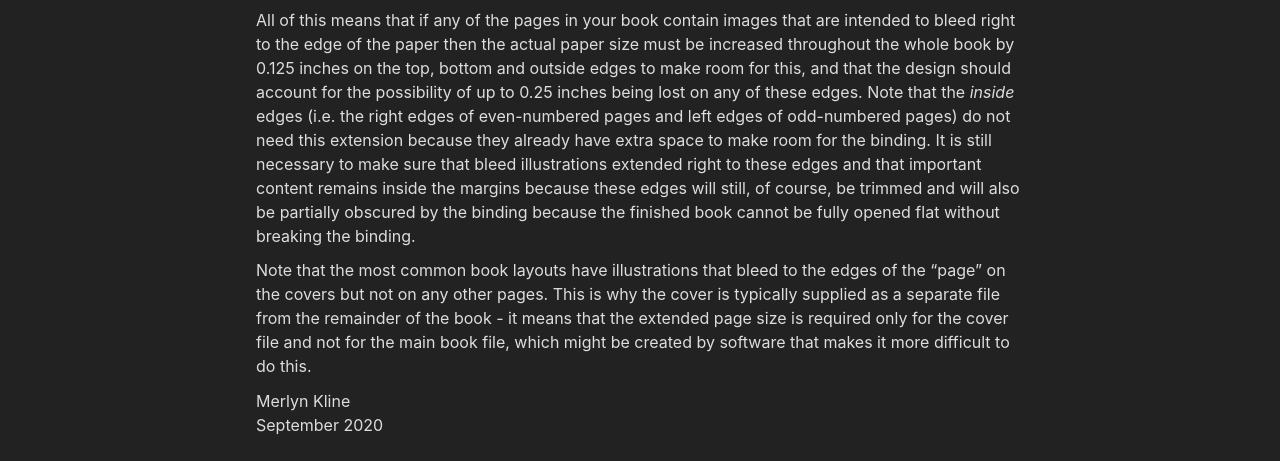
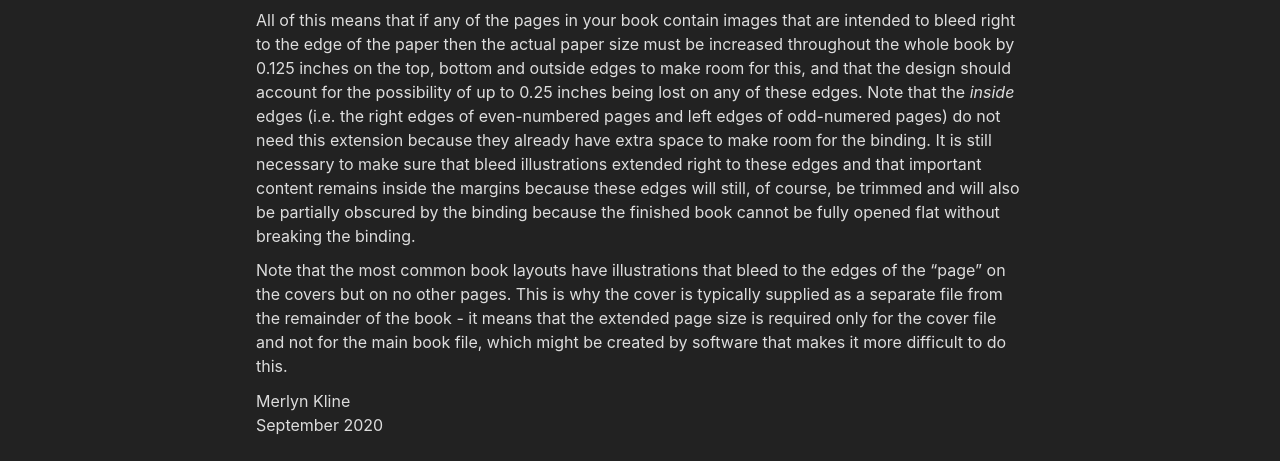
Before and after one commit to merlynkline/merlynkline.github.io, a Jekyll site: the page built from _posts/2020-09-27-PrintersBleedAndTrim.md, in a window 1280 px wide. Shown: the part 1216-1677 px from the top of the page. Built offline with Jekyll 4.4.1, drawn with Linux system fonts in a browser that asks for light colours.

Commit message:
Fix typo

```diff
--- a/_posts/2020-09-27-PrintersBleedAndTrim.md
+++ b/_posts/2020-09-27-PrintersBleedAndTrim.md
@@ -16,9 +16,9 @@ In this illustration we can see these things (which should not appear on your ac
 * **Grey border** Shows the area in which physical edge of the page might *actually* be after it is trimmed during printing. The final page could be cut anywhere in this area because the cutting machines are not 100% precise in operation. This area extends 0.125 inches (about 3.2mm) either side of the desired edge of the page. Because of this variability it is essential to be sure that no important part of any illustration falls anywhere in or near this area, and ideally not outside the margin (see below). The illustrations should however cover all of this area to ensure that they will extend right to the edge of the page when the finished book is trimmed, regardless of where in this area the actual final trim falls. This means that illustrations should be designed with material around the edges which enhances them without containing anything that can't be lost.
 * **Dotted line** Represents the margin position marking the extent of valuable content on the page. All text and all important image content should fall inside this line. It is generally accepted that for good page design this should be a fair distance from the edge of the page, typically around 10% of the smallest page dimension, so that the physical page edge does not interfere with the page content when the book is being read.
 
-All of this means that if any of the pages in your book contain images that are intended to bleed right to the edge of the paper then the actual paper size must be increased throughout the whole book by 0.125 inches on the top, bottom and outside edges to make room for this, and that the design should account for the possibility of up to 0.25 inches being lost on any of these edges. Note that the *inside* edges (i.e. the right edges of even-numbered pages and left edges of odd-numbered pages) do not need this extension because they already have extra space to make room for the binding. It is still necessary to make sure that bleed illustrations extended right to these edges and that important content remains inside the margins because these edges will still, of course, be trimmed and will also be partially obscured by the binding because the finished book cannot be fully opened flat without breaking the binding.
+All of this means that if any of the pages in your book contain images that are intended to bleed right to the edge of the paper then the actual paper size must be increased throughout the whole book by 0.125 inches on the top, bottom and outside edges to make room for this, and that the design should account for the possibility of up to 0.25 inches being lost on any of these edges. Note that the *inside* edges (i.e. the right edges of even-numbered pages and left edges of odd-numered pages) do not need this extension because they already have extra space to make room for the binding. It is still necessary to make sure that bleed illustrations extended right to these edges and that important content remains inside the margins because these edges will still, of course, be trimmed and will also be partially obscured by the binding because the finished book cannot be fully opened flat without breaking the binding.
 
-Note that the most common book layouts have illustrations that bleed to the edges of the "page" on the covers but not on any other pages. This is why the cover is typically supplied as a separate file from the remainder of the book - it means that the extended page size is required only for the cover file and not for the main book file, which might be created by software that makes it more difficult to do this.
+Note that the most common book layouts have illustrations that bleed to the edges of the "page" on the covers but on no other pages. This is why the cover is typically supplied as a separate file from the remainder of the book - it means that the extended page size is required only for the cover file and not for the main book file, which might be created by software that makes it more difficult to do this.
 
 Merlyn Kline
 September 2020
```
